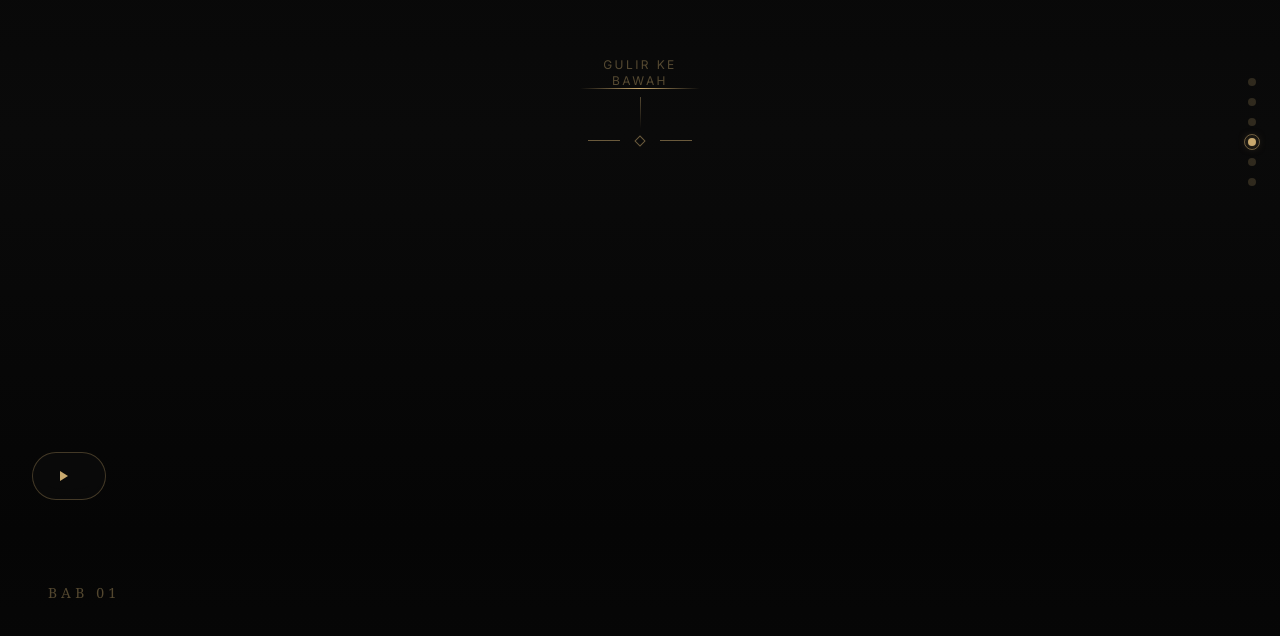
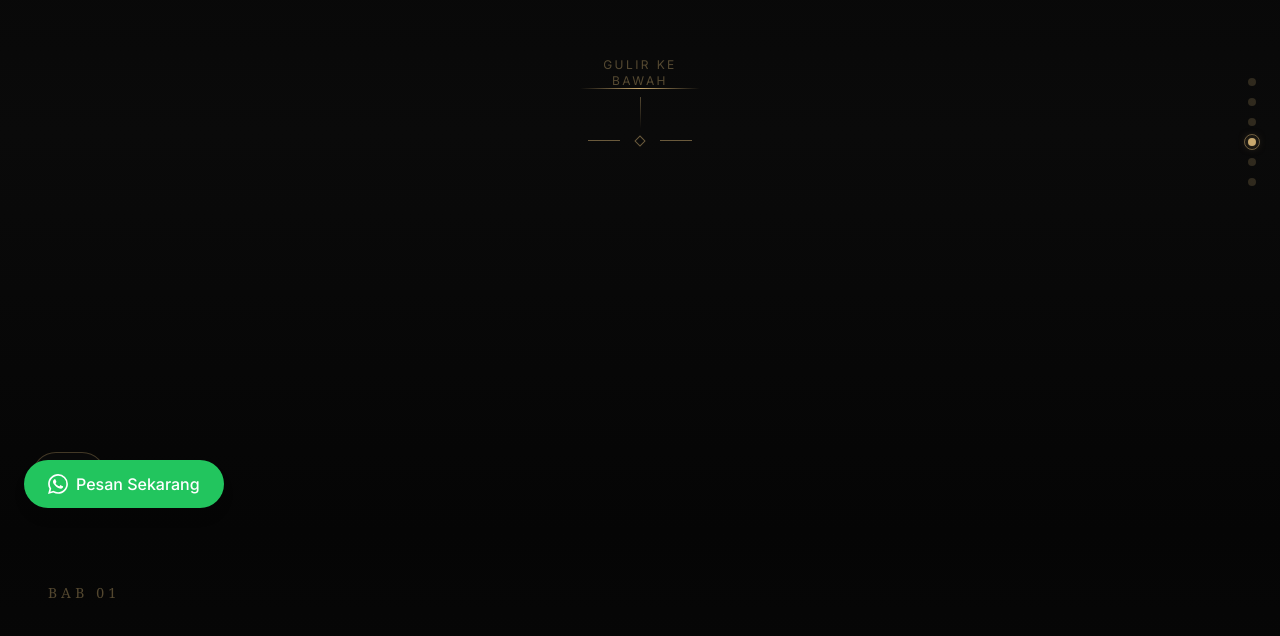
Before and after one commit to everletter-x/ultra-01-cinematic-letter, a Next.js app: page / in a window 1280 px wide. Shown: the part 268-904 px from the top of the page. Built offline with nearby package versions, Linux system fonts and the light colour scheme; a web font is replaced by a local one.

Commit message:
Add WhatsApp CTA button

```diff
--- a/pages/index.tsx
+++ b/pages/index.tsx
@@ -735,6 +735,19 @@
 
             {/* Music Button */}
             <MusicButton music={config.music} musicTitle={config.musicTitle} />
+
+            {/* WhatsApp CTA */}
+            <a
+              href="https://wa.me/6282320114535?text=Halo%2C%20saya%20tertarik%20dengan%20EverLetter!"
+              target="_blank"
+              rel="noopener noreferrer"
+              className="fixed bottom-6 left-6 z-50 bg-green-500 text-white px-6 py-3 rounded-full shadow-lg hover:bg-green-600 transition-colors flex items-center gap-2 font-medium"
+            >
+              <svg className="w-5 h-5" fill="currentColor" viewBox="0 0 24 24">
+                <path d="M17.472 14.382c-.297-.149-1.758-.867-2.03-.967-.273-.099-.471-.148-.67.15-.197.297-.767.966-.94 1.164-.173.199-.347.223-.644.075-.297-.15-1.255-.463-2.39-1.475-.883-.788-1.48-1.761-1.653-2.059-.173-.297-.018-.458.13-.606.134-.133.298-.347.446-.52.149-.174.198-.298.298-.497.099-.198.05-.371-.025-.52-.075-.149-.669-1.612-.916-2.207-.242-.579-.487-.5-.669-.51-.173-.008-.371-.01-.57-.01-.198 0-.52.074-.792.372-.272.297-1.04 1.016-1.04 2.479 0 1.462 1.065 2.875 1.213 3.074.149.198 2.096 3.2 5.077 4.487.709.306 1.262.489 1.694.625.712.227 1.36.195 1.871.118.571-.085 1.758-.719 2.006-1.413.248-.694.248-1.289.173-1.413-.074-.124-.272-.198-.57-.347m-5.421 7.403h-.004a9.87 9.87 0 01-5.031-1.378l-.361-.214-3.741.982.998-3.648-.235-.374a9.86 9.86 0 01-1.51-5.26c.001-5.45 4.436-9.884 9.888-9.884 2.64 0 5.122 1.03 6.988 2.898a9.825 9.825 0 012.893 6.994c-.003 5.45-4.437 9.884-9.885 9.884m8.413-18.297A11.815 11.815 0 0012.05 0C5.495 0 .16 5.335.157 11.892c0 2.096.547 4.142 1.588 5.945L.057 24l6.305-1.654a11.882 11.882 0 005.683 1.448h.005c6.554 0 11.89-5.335 11.893-11.893a11.821 11.821 0 00-3.48-8.413z"/>
+              </svg>
+              Pesan Sekarang
+            </a>
           </motion.div>
         )}
       </AnimatePresence>
```
